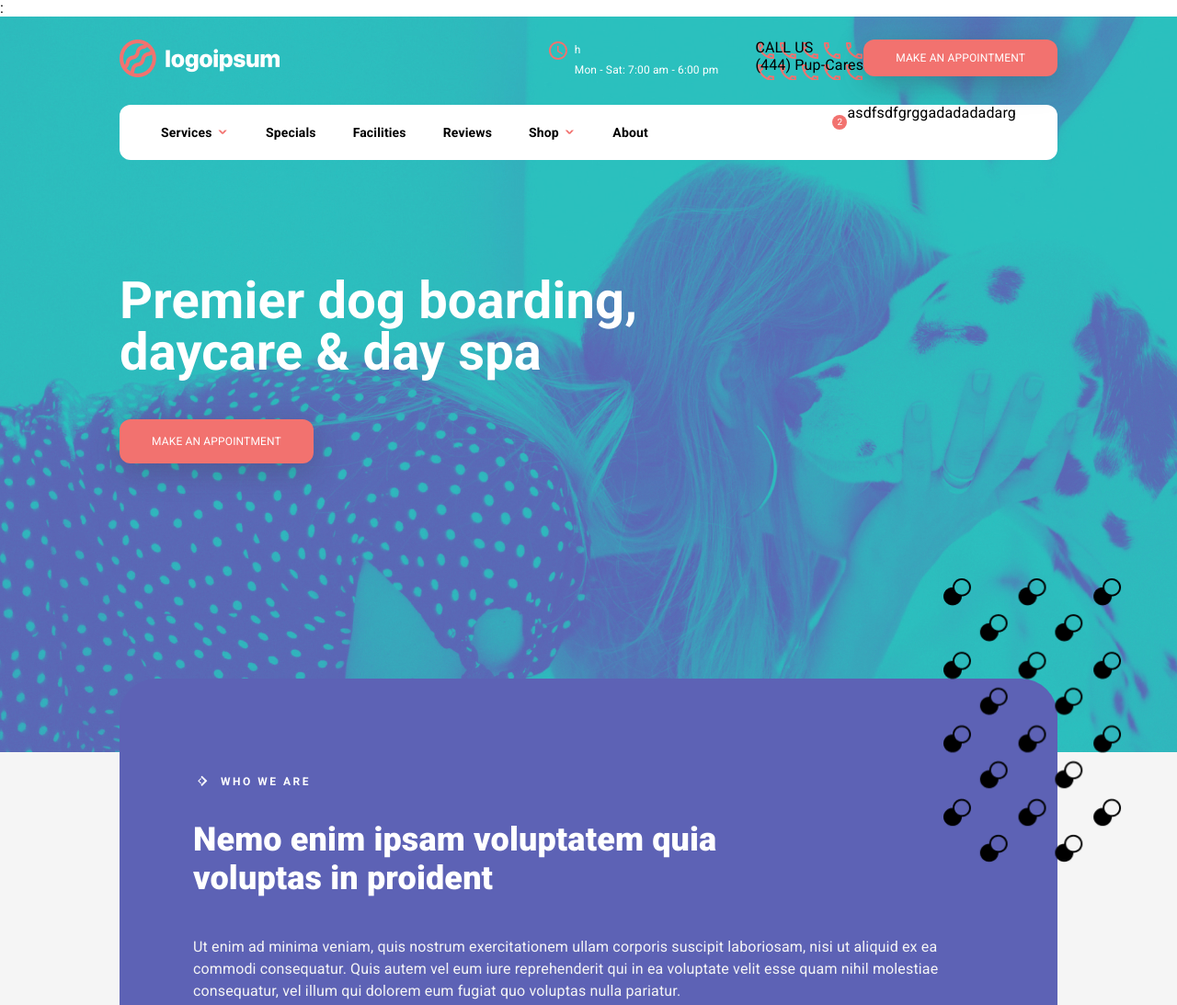
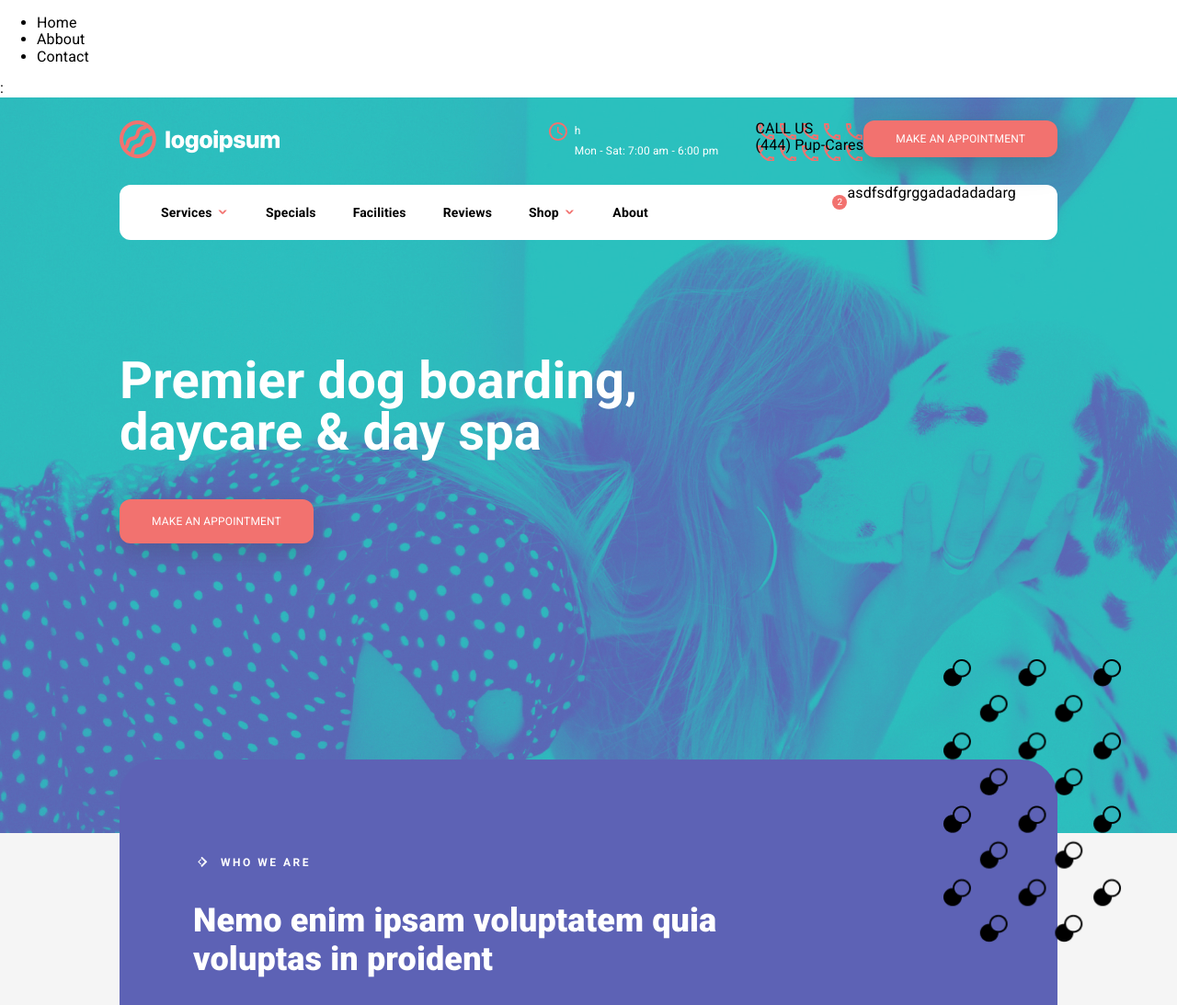
Before and after one commit to komandos/my-code, a plain HTML site: page index.html in a window 1280 px wide. Shown: the top 1093 px of the page at 92% size. Drawn offline with Linux system fonts and the light colour scheme; files whose address does not match are found by name.

Commit message:
navbar navbar branchda qo'shildi

```diff
--- a/index.html
+++ b/index.html
@@ -1,6 +1,13 @@
 <!DOCTYPE html>
 <html lang="en">
 <head>
+    <nav>
+        <ul>
+            <li> Home</li>
+            <li> Abbout</li>
+            <li> Contact</li>
+        </ul>
+    </nav>
     <meta charset="UTF-8">
     <meta name="viewport" content="width=device-width, initial-scale=1.0">
     <link href="https://fonts.googleapis.com/css2?family=Roboto:wght@100;300;400;500;700;900&display=swap"
```
